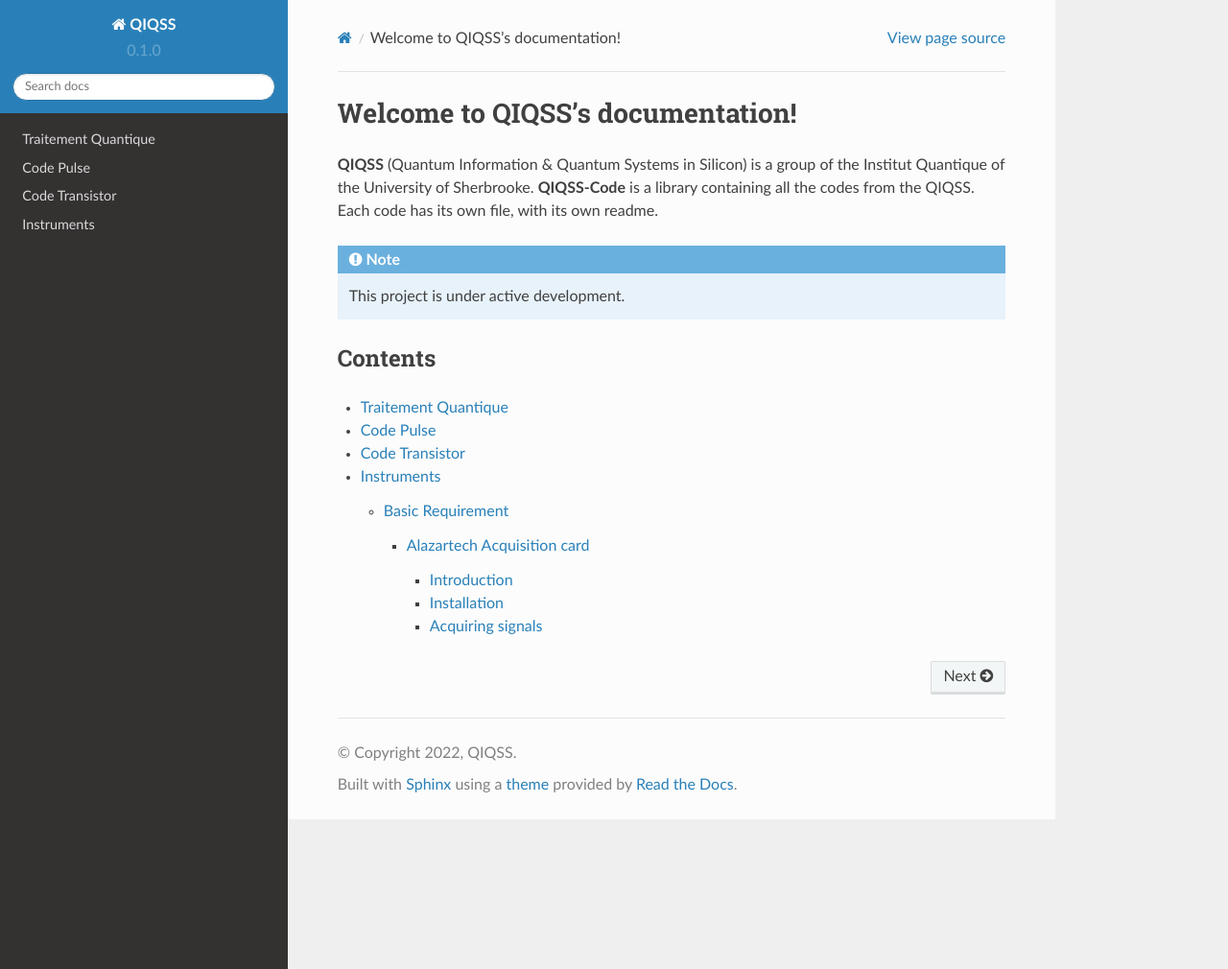
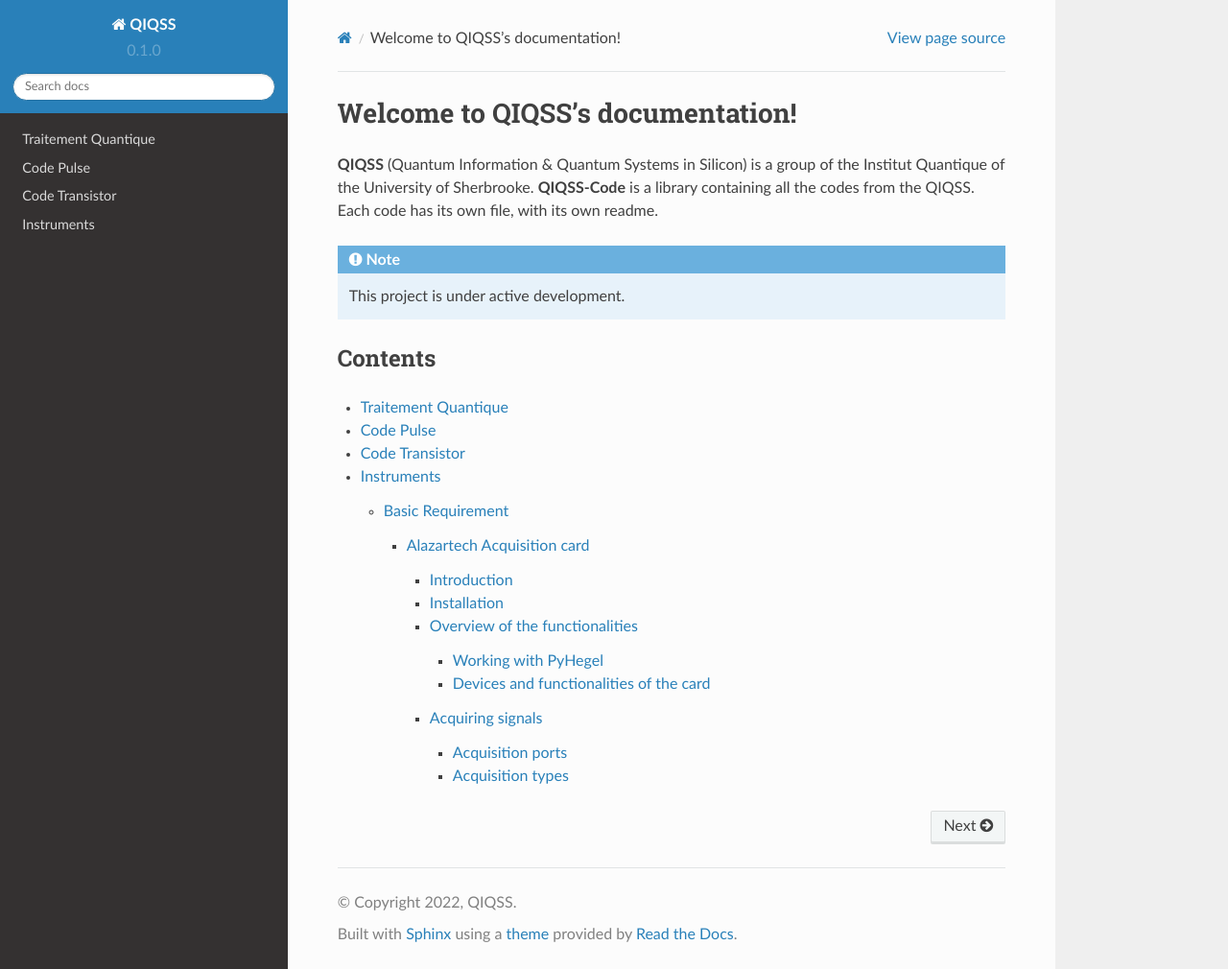
Before and after one commit to DevonDevilliers/QIQSS-Code, a Sphinx documentation site: the page built from docs/source/index.rst, in a window 1280 px wide and 1010 px high. Shown: the whole window at 96% size. Built offline with Sphinx 7.4.7 and the Read the Docs theme 2.0.0, drawn with Linux system fonts in a browser that asks for light colours; some of the changed lines change nothing that is shown.

Commit message:
Continue filling docs Alazartech

```diff
--- a/docs/source/Alazartech.rst
+++ b/docs/source/Alazartech.rst
@@ -1,13 +1,15 @@
 Alazartech Acquisition card
-===========================
+***************************
 
 Introduction
-------------
+============
+
 Card developed by Alazartech for the acquisition of signals: `Alazartech website <https://www.alazartech.com/en/product/ats9462/13/>`_.
 It is used to acquire signals, and to analyse them to perform FFT, PSD or a Rabi experiment.
 
 Installation
-------------
+============
+
 The code for the control of Alazartech acquisition cards is part of PyHegel, to be installed following the instructions on `PyHegel repository <https://github.com/lupien/pyHegel/blob/master/README.rst>`_.
 The code is in the :mod:`instruments` module of PyHegel, under the name 'Alazartech.py'.
 You can detect all the Alazartech acquisition cards connected with the computer using the :py:func:`find_all_Alazartech` function.
@@ -15,14 +17,47 @@
 >>> instruments.find_all_Alazartech()
 
 If cards are connected together, they form a system. The function returns a dictionary having for keys the labels of the system and for values a tuple with the number of cards in the system and a new dictionary with keys the labels of the card in the system and values the main information about the card.
-All cards are represented by the id number of their system and their id in this system. You can connect with any cards detected using :py:func:`instruments.find_all_Alazartech()` by using the function :py:func:`instruments.ATSBoard(systemId, boardId)`
+All cards are represented by the id number of their system and their id in this system. You can connect with any cards detected using :py:func:`instruments.find_all_Alazartech()` by using the function :py:func:`instruments.ATSBoard(systemId=1, boardId=1)`
 
 >>> ats = instruments.ATSBoard()
 
-In our case, we have only one card Alazartech, so its systemId and boardId are both equal to 1. If no cards are detected using :py:func:`instruments.find_all_Alazartech`, the installation of the card should be checked.
-First, check if the card is correctly wired on the computer, then check if its pilots are well installed and finally if the SDK version should not be updated. Information about the installation of the card is found on the Alazartech website, and information about the version of the SDK and Driver are obtained using :py:func:`instruments.find_all_Alazartech`.
+In our case, we have only one card Alazartech, so its systemId and boardId are both equal to 1. If no cards are detected using :py:func:`instruments.find_all_Alazartech`, the installation of the card should be checked. First, check if the card is correctly wired on the computer, then check if its pilots are well installed and finally if the SDK version should not be updated. Information about the installation of the card is found on the Alazartech website, and information about the version of the SDK and Driver are obtained using :py:func:`instruments.find_all_Alazartech`.
 
+.. _Alazartech Overview:
+Overview of the functionalities
+===============================
+
+Working with PyHegel
+--------------------
+
+From the iPython interface of PyHegel, you can create an Alazartech card ``instrument`` using :py:func:`instruments.ATSBoard`. This instrument is an instance of the Python class :class:`instruments.ATSBoard`. In this instance, some ``devices`` are defined, that are interactive attributes of the instrument. In the following, all the ``devices`` of :py:func:`instruments.ATSBoard` are written as :class:`device`. The minimum function of ``devices`` is to store data. The value of a ``device`` :class:`device` is obtained via its method :py:func:`get`. The :py:func:`get` method is defined in pyHegel and has many features, including the possibility to write the data in a file by defining a filename in the ``filename`` option. The file is saved in the ".txt" format, but it can be saved in another format by defining it in the ``bin`` option. See PyHegel documentation, run ``get?`` or ``get??`` in the PyHegel console to see the get options. Generally speaking, you can access the description of any ``device`` by running ``device?`` and see the source code of the device by running ``device??``.
+
+>>> ats = instruments.ATSBoard()  # ats is an instrument
+>>> ats.acquisition_length_sec.get()  # print the value of the device acquisition_length_sec
+>>> get ats.acquisition_length_sec, filename="acquisition_length_sec.txt"  # print the value of the device acquisition_length_sec and store it in a .txt file
+>>> ats.acquisition_length_sec?  # see documentation associated with device acquisition_length_sec
+
+All the devices and their value can be obtained by running :py:func:`ipython`. The value of certain devices can be changed interactively using the :py:func:``set`` method.
+
+>>> set ats.acquisition_length_sec, 1e-3  # device acquisition_length_sec now stores the value 1e-3
+>>> ats.acquisition_length_sec.set(1e-3)  # same operation
+
+.. _Alazartech Overview Function:
+Devices and functionalities of the card
+---------------------------------------
+
+The main functionality of the card is to acquire signals. Acquisition are of different types, see :ref:`the acquisition types<Alazartech acquisition types>`), and are defined by their duration :class:`acquisition_length_sec`, the number of points per acquisition :class:`samples_per_record` and the sample rate :class:`sample_rate`. You can acquire up to two streams of data and trigger using these channels or an external signal (see :ref:`acquisition ports<Alazartech acquisition types>`). The acquisitions are performed as on an oscilloscope and you need to define the size of the screen with :class:`input_range`, and the mode of the screen with :class:`acquisition_mode`. You can also modify some :ref:`inner parameters of the acquisition<Alazartech acquisition inner>`.
+
+The card can also be used to post-process signals. The FFT or the PSD of any acquired signal can be made using :py:func:`instruments.ATSBoard.make_fft` or :py:func:`instruments.ATSBoard.make_psd`. The FFT or the PSD of a channel defined in :class:`current_channel` can be directly performed using :class:`fft` or :class:`psd`. The main parameters for these post-processing are the number of points taken to perform FFT :class:`psd_fft_lines`, the sample rate, the unit of the output :class:`psd_units` and the starting and ending frequencies at which the FFT/PSD should be shown, :class:`psd_start_freq` and :class:`psd_end_freq`.
+
+It can also be used to analyse the results of a Rabi experiment using :class:`rabi`. After acquiring :class:`nbwindows` acquisitions, :py:func:`instruments.ATSBoard.detection_threshold` detects the times at which the signal crosses a threshold in a descending or ascending way (:class:`trigger_level_descend` and :class:`trigger_level_ascend`). It is possible to smooth curves using a sliding mean method involving :class:`nbpoints_sliding_mean` points with :py:func:`instruments.ATSBoard.smooth_curve`.
+
+.. _Alazartech Acquisition:
 Acquiring signals
+=================
+
+.. _Alazartech Acquisition ports:
+Acquisition ports
 -----------------
 
 On the back of the Alazartech card, 5 ports can be connected with coaxial cables.
@@ -31,3 +66,13 @@
 * the port ``TRIG IN`` is to receive a signal used to trigger acquisition of channel A and/or B
 * the ``AUX I/O`` port is to synchronize instruments by either supplying a 5V TTL-level signal or receiving a TTL-level input signal
 * the ``ECLK`` port is to acquire signals on channel A and/or B with a sample rate between 150 and 180 MHz in 1MHz step by receiving
+
+.. _Alazartech acquisition types:
+Acquisition types
+-----------------
+
+Three types of acquisition can be performed.
+
+* :py:func:`readval.get` performs a trigger operation: it acquires the signal for a duration :class:`acquisition_length_sec` at a sampling rate :class:`sampling_rate` when the signal reaches a threshold current. :py:func:`fetch.get` works similarly. If an acquisition has already been performed, it simply outputs the result of this acquisition. Otherwise, :py:func:`fetch.get` calls :py:func:`readval.get`.
+* :py:func:`readval_all.get` performs several trigger operation faster than by repeating :py:func:`readval.get`. The number of acquisitions is defined by device :class:`nbwindows`.
+* :py:func:`ats.
```
